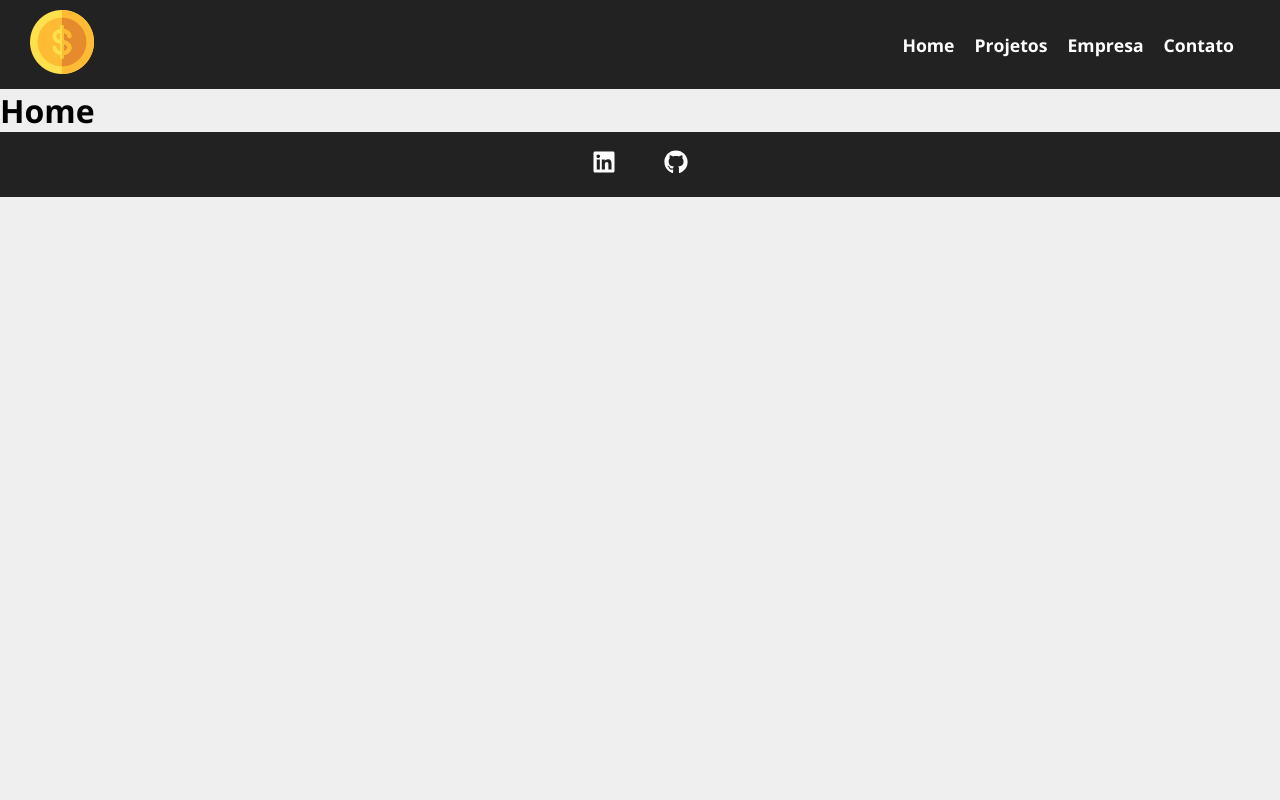
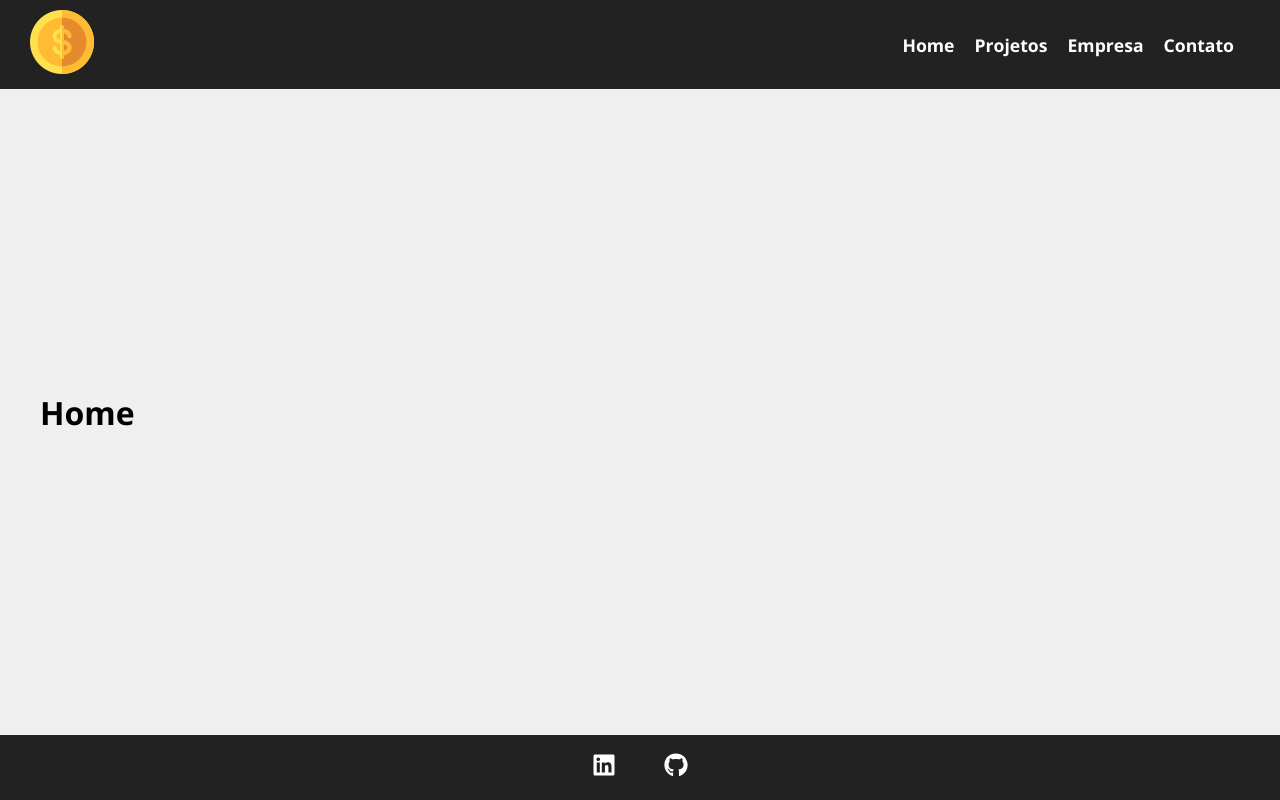
Before and after one commit to YudiYamada/gerenciador-de-projetos, a React (Vite) app: page / in a window 1280 px wide. Built offline with nearby package versions, Linux system fonts and the light colour scheme.

Commit message:
refactor: restructure project folders in React

```diff
--- a/src/App.jsx
+++ b/src/App.jsx
@@ -1,21 +1,17 @@
-import { BrowserRouter as Router } from "react-router-dom";
+import { BrowserRouter } from "react-router-dom";
 import { ThemeProvider } from "styled-components";
 import GlobalStyles from "./styles/GlobalStyles";
 import theme from "./styles/Theme";
 import AppRoutes from "./routes/AppRoutes";
-import Header from "./layout/Header/Header";
-import Footer from "./layout/Footer/Footer";
 
 function App() {
   return (
-    <Router>
+    <BrowserRouter>
       <ThemeProvider theme={theme}>
         <GlobalStyles />
-        <Header />
         <AppRoutes />
-        <Footer />
       </ThemeProvider>
-    </Router>
+    </BrowserRouter>
   );
 }
 
--- /dev/null
+++ b/src/components/Main/Main.jsx
@@ -0,0 +1,18 @@
+import { MainContainer } from "./MainStyles";
+
+function Main({ children, width, justify, margin, wrap, direction, minHeight }) {
+  return (
+    <MainContainer
+      width={width}
+      justify={justify}
+      margin={margin}
+      wrap={wrap}
+      direction={direction}
+      minHeight={minHeight}
+    >
+      {children}
+    </MainContainer>
+  );
+}
+
+export default Main;
--- a/src/layout/Main/ContainerStyles.jsx
+++ b/src/components/Main/MainStyles.jsx
@@ -1,6 +1,6 @@
 import styled from "styled-components";
 
-export const ContainerStyle = styled.div`
+export const MainContainer = styled.div`
   width: ${({ width }) => width || "1200px"};
   display: flex;
   justify-content: ${({ justify }) => justify || "space-between"};
--- a/src/pages/Home.jsx
+++ b/src/pages/Home.jsx
@@ -1,7 +1,11 @@
+import Main from "../components/Main/Main";
+
 function Home() {
-    return (
-        <h1>Home</h1>
-     );
+  return (
+    <Main width="1200px" justify="space-between" direction="column">
+      <h1>Home</h1>
+    </Main>
+  );
 }
 
 export default Home;
--- a/src/routes/AppRoutes.jsx
+++ b/src/routes/AppRoutes.jsx
@@ -1,16 +1,21 @@
-import { Routes, Route } from "react-router-dom";
+import { BrowserRouter as Router, Routes, Route } from "react-router-dom";
+import Layout from "../Layout/Layout";
 import Home from "../pages/Home";
 import Projetos from "../pages/Projetos";
 import Empresa from "../pages/Empresa";
 import Contato from "../pages/Contato";
 
-const AppRoutes = () => (
-  <Routes>
-    <Route path="/" element={<Home />} />
-    <Route path="/projetos" element={<Projetos />} />
-    <Route path="/empresa" element={<Empresa />} />
-    <Route path="/contato" element={<Contato />} />
-  </Routes>
-);
+function AppRoutes() {
+  return (
+    <Routes>
+      <Route path="/" element={<Layout />}>
+        <Route index element={<Home />} />
+        <Route path="contato" element={<Contato />} />
+        <Route path="empresa" element={<Empresa />} />
+        <Route path="projetos" element={<Projetos />} />
+      </Route>
+    </Routes>
+  );
+}
 
 export default AppRoutes;
--- /dev/null
+++ b/src/styles/Layout/Layout.jsx
@@ -0,0 +1,18 @@
+import { Outlet } from "react-router-dom";
+import Header from "../Header/Header";
+import Footer from "../components/Footer/Footer";
+import { PageWrapper, MainContent } from "./LayoutStyles";
+
+function Layout() {
+  return (
+    <PageWrapper>
+      <Header />
+      <MainContent>
+        <Outlet />
+      </MainContent>
+      <Footer />
+    </PageWrapper>
+  );
+}
+
+export default Layout;
```
Also changed, not shown: src/layout/Main/Container.jsx (deleted, +0 -18 lines), src/components/Footer/Footer.jsx (renamed from src/layout/Footer/Footer.jsx), src/components/Footer/FooterStyles.jsx (renamed from src/layout/Footer/FooterStyles.jsx), src/components/Header/Header.jsx (renamed from src/layout/Header/Header.jsx), src/components/Header/HeaderStyles.jsx (renamed from src/layout/Header/HeaderStyles.jsx).
